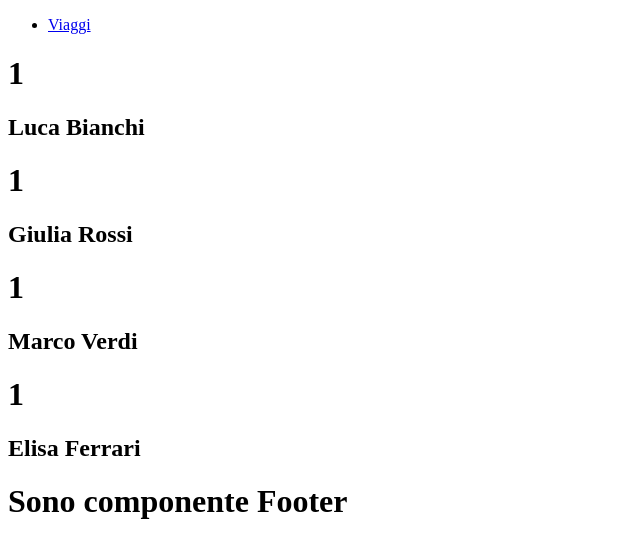
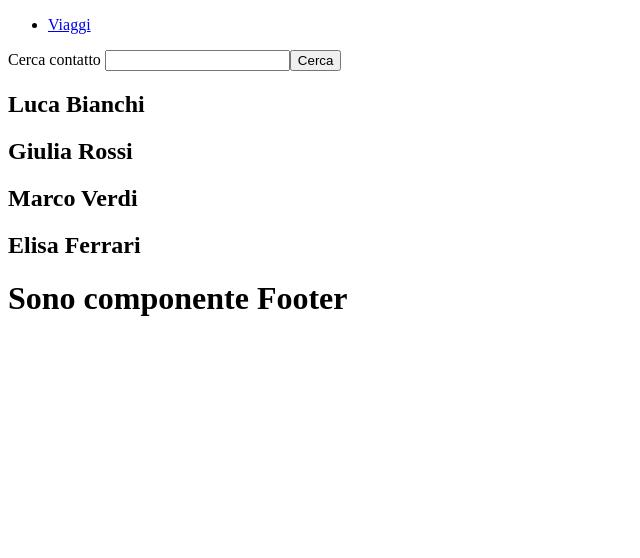
Before and after one commit to federico-quintieri/BoolRoad-React, a React (Vite) app: page /contatti/1 in a window 1280 px wide. Shown: the top 558 px of the page, without its empty margins (0-640 px from the left). Built offline with nearby package versions, Linux system fonts and the light colour scheme.

Commit message:
feat: search added

```diff
--- a/src/components/CardContatto.jsx
+++ b/src/components/CardContatto.jsx
@@ -1,7 +1,6 @@
-export function CardContatto({ nome, cognome, viaggio_id }) {
+export function CardContatto({ nome, cognome}) {
   return (
     <>
-      <h1>{viaggio_id}</h1>
       <h2>
         {nome} {cognome}
       </h2>
--- a/src/pages/RubricaList.jsx
+++ b/src/pages/RubricaList.jsx
@@ -11,6 +11,9 @@ export function RubricaList() {
   // Metto in array state l'array di contatti preso da backend
   const [partecipanti, setPartecipanti] = useState(contatti);
 
+  // Valore input state
+  const [inputValue, setInputValue] = useState("");
+
   console.log(partecipanti);
 
   // Al mount del componente faccio filter dell'array contatti in base a viaggio_id
@@ -20,16 +23,32 @@ export function RubricaList() {
     );
   }, []);
 
+  // Callback che setta nuovo input a state
+  const handleOnChange = (event) => {
+    setInputValue((prev_input) => event.target.value);
+  };
+
+  // Ad onClick setto partecipanti in base a valore input
+  const handleOnClick = () => {
+    // Setto nuovo array partecipanti facendo filter in base a nome == inputValue
+    setPartecipanti((prev_p) =>
+      prev_p.filter((partecipante) =>
+        (partecipante.nome + " " + partecipante.cognome).includes(inputValue)
+      )
+    );
+  };
+
   return (
     <>
+      <label htmlFor="">
+        Cerca contatto{" "}
+        <input type="text" value={inputValue} onChange={handleOnChange} />
+      </label>
+      {/* <p>{inputValue}</p> */}
+      <button onClick={handleOnClick}>Cerca</button>
       {partecipanti &&
         partecipanti.map((p) => (
-          <CardContatto
-            key={p.id}
-            nome={p.nome}
-            cognome={p.cognome}
-            viaggio_id={p.viaggio_id}
-          />
+          <CardContatto key={p.id} nome={p.nome} cognome={p.cognome} />
         ))}
     </>
   );
```
